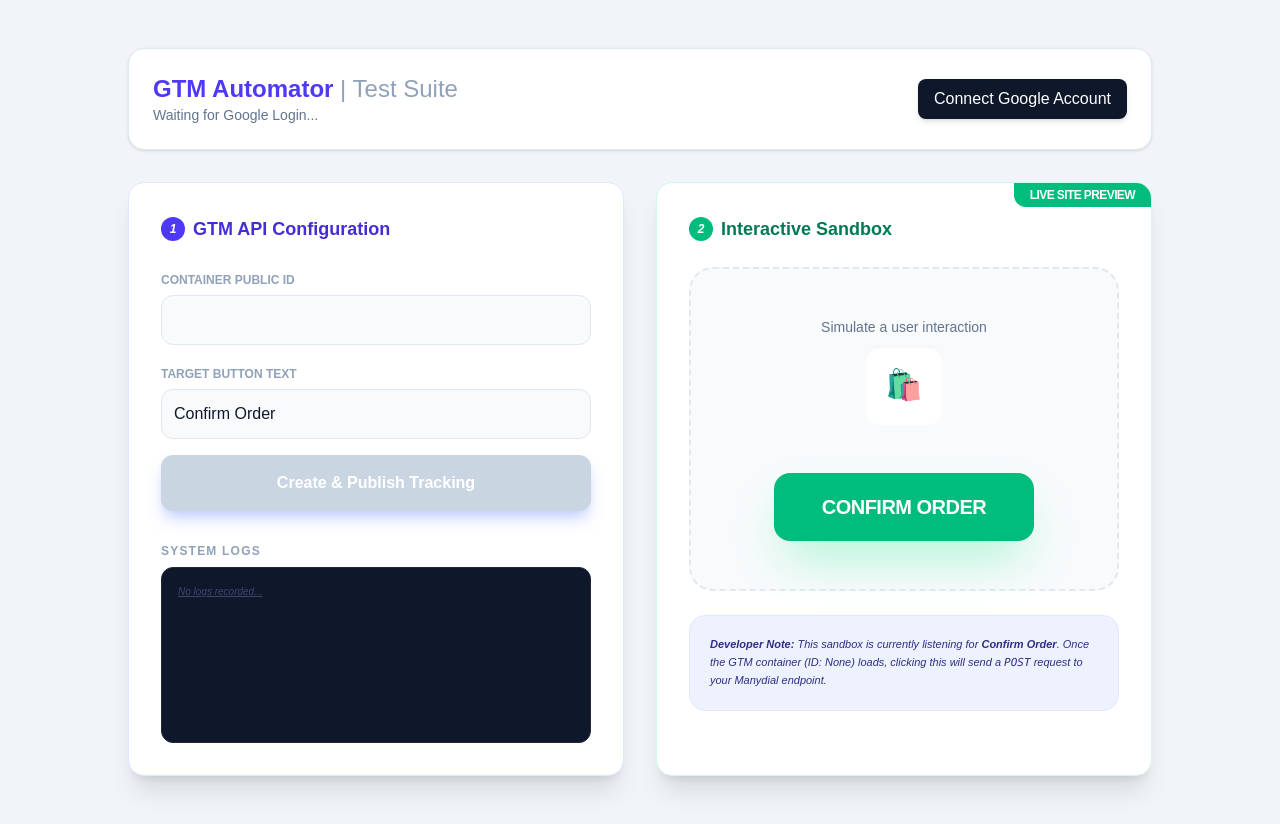
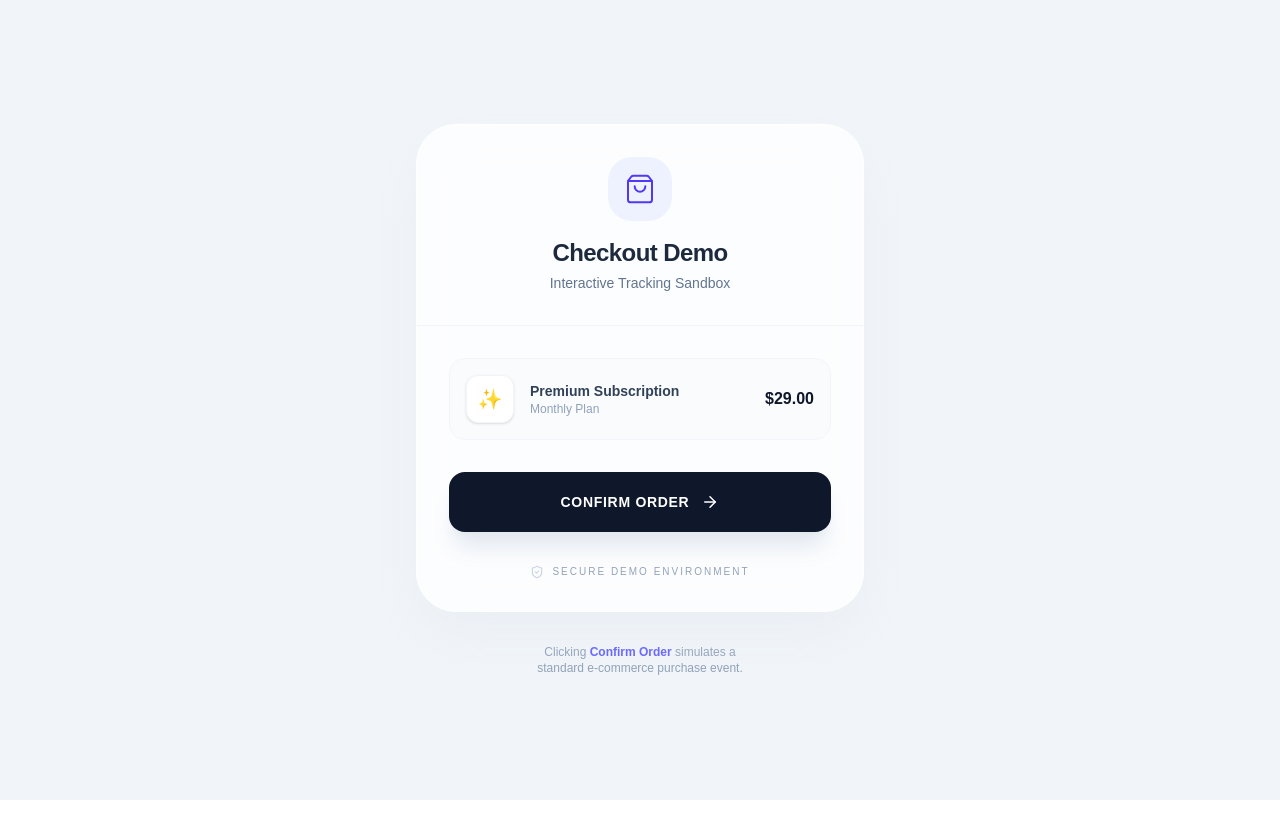
Before and after one commit to imtiazikbal/gtm-frontend, a Next.js app: page / in a window 1280 px wide. After the commit the page ends 800 px from the top, so only its background shows below. Built offline with nearby package versions, Linux system fonts and the light colour scheme.

Commit message:
ui update

```diff
--- a/package.json
+++ b/package.json
@@ -9,6 +9,7 @@
     "lint": "eslint"
   },
   "dependencies": {
+    "lucide-react": "^0.563.0",
     "next": "16.1.6",
     "nextjs-google-analytics": "^2.3.7",
     "react": "19.2.3",
--- a/src/pages/index.tsx
+++ b/src/pages/index.tsx
@@ -1,191 +1,101 @@
-// app/page.tsx
 'use client';
-import { useState, useEffect } from 'react';
-import { useSearchParams } from 'next/navigation';
+import { useState } from 'react';
+import { CheckCircle2, ShoppingBag, ArrowRight, ShieldCheck } from 'lucide-react';
 
-export default function GtmFullTest() {
-  const searchParams = useSearchParams();
+export default function ProductConfirmDemo() {
+  const [isOrdered, setIsOrdered] = useState(false);
+  const [isHovered, setIsHovered] = useState(false);
 
-  const [loading, setLoading] = useState(false);
-  const [activeGtm, setActiveGtm] = useState('');
-  const [logs, setLogs] = useState<string[]>([]);
-  const [auth, setAuth] = useState({ token: '', refresh: '' });
-
-  const [config, setConfig] = useState({
-    containerId: '',
-    buttonText: 'Confirm Order',
-    apiEndpoint: 'https://api.manydial.com/v1/portal/testHook',
-  });
-
-  // 1. Session Persistence: Load tokens from localStorage on mount
-  useEffect(() => {
-    const savedToken = localStorage.getItem('auth_token');
-    const savedRefresh = localStorage.getItem('refresh_token');
-
-    // Check URL first (for new logins)
-    const urlToken = searchParams.get('token');
-    const urlRefresh = searchParams.get('refresh');
-
-    if (urlToken && urlRefresh) {
-      // Save new login to state and storage
-      setAuth({ token: urlToken, refresh: urlRefresh });
-      localStorage.setItem('auth_token', urlToken);
-      localStorage.setItem('refresh_token', urlRefresh);
-      addLog('🔐 New login detected and saved to local storage.');
-      window.history.replaceState({}, document.title, window.location.pathname);
-    } else if (savedToken) {
-      // Restore previous session
-      setAuth({ token: savedToken, refresh: savedRefresh || '' });
-      addLog('🔄 Session restored from local storage.');
-    }
-  }, [searchParams]);
-
-  const addLog = (msg: string) => {
-    setLogs(prev => [`[${new Date().toLocaleTimeString()}] ${msg}`, ...prev]);
-  };
-
-  const handleLogin = () => {
-    window.location.href = 'http://localhost:3000/api/v1/auth/google';
-  };
-
-  const handleLogout = () => {
-    localStorage.removeItem('auth_token');
-    localStorage.removeItem('refresh_token');
-    setAuth({ token: '', refresh: '' });
-    addLog('👋 Logged out successfully.');
-  };
-
-  const handleSetup = async () => {
-    // Always use the latest token from state (which is synced with localStorage)
-    if (!auth.token) {
-      addLog('❌ Error: You must login first!');
-      return;
-    }
-
-    setLoading(true);
-    addLog('Requesting GTM Setup from Backend...');
-
-    try {
-      const res = await fetch('http://localhost:3000/api/v1/gtm/setup-tracking', {
-        method: 'POST',
-        headers: {
-          'Content-Type': 'application/json',
-          'Authorization': `Bearer ${auth.token}`
-        },
-        body: JSON.stringify({
-          containerId: config.containerId,
-          buttonSelector: config.buttonText,
-          buttonSelectorType: 'text',
-          apiEndpoint: config.apiEndpoint
-        }),
-      });
-
-      const data = await res.json();
-      if (!res.ok) throw new Error(data.message || 'Setup failed');
-
-      addLog(`✅ SUCCESS: Tag & Trigger Created (Version ${data.versionId})`);
-      setActiveGtm(config.containerId);
-    } catch (err) {
-      addLog(`❌ ERROR: ${err instanceof Error ? err.message : 'Unknown error occurred'}`);
-    } finally {
-      setLoading(false);
-    }
+  const handleConfirm = () => {
+    setIsOrdered(true);
+    // Logic for GTM trigger would go here
+    setTimeout(() => setIsOrdered(false), 3000);
   };
 
   return (
-    <main className="min-h-screen bg-slate-100 p-4 md:p-12 font-sans text-slate-900">
+    <main className="min-h-screen bg-[#F1F5F9] flex items-center justify-center p-6 font-sans">
+      {/* Soft Background Glows */}
+      <div className="fixed inset-0 -z-10 overflow-hidden">
+        <div className="absolute top-1/4 left-1/4 w-96 h-96 bg-indigo-200/40 blur-[100px] rounded-full" />
+        <div className="absolute bottom-1/4 right-1/4 w-96 h-96 bg-emerald-200/40 blur-[100px] rounded-full" />
+      </div>
 
-      <div className="max-w-5xl mx-auto space-y-8">
-        <header className="flex justify-between items-center bg-white p-6 rounded-2xl shadow-sm border border-slate-200">
-          <div>
-            <h1 className="text-2xl font-black text-indigo-600">GTM Automator <span className="text-slate-400 font-light">| Test Suite</span></h1>
-            <p className="text-sm text-slate-500">
-              {auth.token ? `Authenticated Session Active` : 'Waiting for Google Login...'}
-            </p>
+      <section className="w-full max-w-md">
+        <div className="bg-white/80 backdrop-blur-xl border border-white rounded-[2.5rem] shadow-2xl shadow-slate-200/60 overflow-hidden transition-all duration-500 hover:shadow-indigo-100/50">
+
+          {/* Header */}
+          <div className="p-8 text-center border-b border-slate-100">
+            <div className="inline-flex p-4 bg-indigo-50 rounded-3xl mb-4 text-indigo-600">
+              <ShoppingBag size={32} strokeWidth={1.5} />
             </div>
-          <div className="flex gap-3">
-             {auth.token && (
-               <button onClick={handleLogout} className="text-slate-500 text-sm hover:text-red-500 transition">
-                 Logout
-               </button>
-             )}
-             <button
-                onClick={handleLogin}
-                className={`${auth.token ? 'bg-emerald-500' : 'bg-slate-900'} text-white px-4 py-2 rounded-lg hover:opacity-90 transition shadow-md`}
-              >
-                {auth.token ? '✓ Connected' : 'Connect Google Account'}
-              </button>
+            <h2 className="text-2xl font-black text-slate-800 tracking-tight">Checkout Demo</h2>
+            <p className="text-slate-500 text-sm mt-1">Interactive Tracking Sandbox</p>
           </div>
-        </header>
 
-        <div className="grid md:grid-cols-2 gap-8">
-          {/* STEP 1: CONFIGURATION */}
-          <section className="bg-white p-8 rounded-2xl shadow-xl border border-indigo-100">
-            <h2 className="text-lg font-bold mb-6 flex items-center gap-2 text-indigo-700">
-              <span className="bg-indigo-600 text-white w-6 h-6 rounded-full flex items-center justify-center text-xs italic">1</span>
-              GTM API Configuration
-            </h2>
-            <div className="space-y-4">
-              <div>
-                <label className="text-xs font-bold uppercase text-slate-400">Container Public ID</label>
-                <input
-                  className="w-full mt-1 p-3 bg-slate-50 border border-slate-200 rounded-xl focus:ring-2 focus:ring-indigo-500 outline-none font-mono text-indigo-600"
-                  value={config.containerId}
-                  onChange={(e) => setConfig({...config, containerId: e.target.value})}
-                />
+          {/* Product Info */}
+          <div className="p-8 space-y-6">
+            <div className="flex items-center justify-between bg-slate-50/50 p-4 rounded-2xl border border-slate-100">
+              <div className="flex items-center gap-4">
+                <div className="w-12 h-12 bg-white rounded-xl shadow-sm border border-slate-100 flex items-center justify-center text-xl">
+                  ✨
                 </div>
                 <div>
-                <label className="text-xs font-bold uppercase text-slate-400">Target Button Text</label>
-                <input
-                  className="w-full mt-1 p-3 bg-slate-50 border border-slate-200 rounded-xl focus:ring-2 focus:ring-indigo-500 outline-none"
-                  value={config.buttonText}
-                  onChange={(e) => setConfig({...config, buttonText: e.target.value})}
-                />
+                  <h4 className="font-bold text-slate-700 text-sm">Premium Subscription</h4>
+                  <p className="text-xs text-slate-400">Monthly Plan</p>
                 </div>
-              <button
-                onClick={handleSetup}
-                disabled={loading || !config.containerId || !auth.token}
-                className="w-full py-4 bg-indigo-600 text-white rounded-xl font-bold hover:bg-indigo-700 disabled:bg-slate-300 transition-all shadow-lg shadow-indigo-200"
-              >
-                {loading ? 'Processing API Call...' : 'Create & Publish Tracking'}
-              </button>
+              </div>
+              <span className="font-bold text-slate-900">$29.00</span>
             </div>
 
-            <div className="mt-8">
-              <h3 className="text-xs font-bold text-slate-400 mb-2 uppercase tracking-widest">System Logs</h3>
-              <div className="bg-slate-900 rounded-xl p-4 h-44 overflow-y-auto font-mono text-[10px] text-indigo-300 border border-slate-800 scrollbar-hide">
-                {logs.length === 0 ? <div className="opacity-30 underline italic">No logs recorded...</div> : logs.map((l, i) => <div key={i} className="mb-1">{l}</div>)}
+            {/* Action Button */}
+            <div className="relative pt-2">
+              <button
+                onClick={handleConfirm}
+                onMouseEnter={() => setIsHovered(true)}
+                onMouseLeave={() => setIsHovered(false)}
+                className={`w-full group relative overflow-hidden py-5 rounded-2xl font-black uppercase tracking-wider text-sm transition-all duration-300 flex items-center justify-center gap-3
+                  ${isOrdered
+                    ? 'bg-emerald-500 text-white shadow-emerald-200'
+                    : 'bg-slate-900 text-white hover:bg-indigo-600 shadow-xl shadow-slate-200 hover:shadow-indigo-200 active:scale-95'
+                  }`}
+              >
+                {isOrdered ? (
+                  <>
+                    <CheckCircle2 size={18} />
+                    Order Confirmed
+                  </>
+                ) : (
+                  <>
+                    Confirm Order
+                    <ArrowRight size={18} className={`transition-transform duration-300 ${isHovered ? 'translate-x-1' : ''}`} />
+                  </>
+                )}
+
+                {/* Visual Feedback Glow */}
+                <div className="absolute inset-0 bg-white/20 opacity-0 group-active:opacity-100 transition-opacity" />
+              </button>
+
+              {/* Tag detection badge */}
+              <div className={`absolute -top-1 -right-2 flex items-center gap-1.5 px-3 py-1 bg-white border border-indigo-100 shadow-sm rounded-full transition-all duration-500 transform
+                ${isHovered ? 'opacity-100 -translate-y-2' : 'opacity-0 translate-y-0 pointer-events-none'}`}>
+                <div className="w-1.5 h-1.5 bg-indigo-500 rounded-full animate-pulse" />
+                <span className="text-[10px] font-bold text-indigo-600 uppercase tracking-tighter">GTM Listener Active</span>
               </div>
             </div>
-          </section>
-
-          {/* STEP 2: SANDBOX */}
-          <section className="bg-white p-8 rounded-2xl shadow-xl border border-emerald-100 relative overflow-hidden">
-            <div className="absolute top-0 right-0 bg-emerald-500 text-white px-4 py-1 text-xs font-bold rounded-bl-xl tracking-tighter">LIVE SITE PREVIEW</div>
-            <h2 className="text-lg font-bold mb-6 flex items-center gap-2 text-emerald-700">
-              <span className="bg-emerald-500 text-white w-6 h-6 rounded-full flex items-center justify-center text-xs italic">2</span>
-              Interactive Sandbox
-            </h2>
-
-            <div className="bg-slate-50 border-2 border-dashed border-slate-200 rounded-3xl p-12 flex flex-col items-center justify-center min-h-[250px]">
-              <div className="mb-8 text-center">
-                <p className="text-sm text-slate-500 mb-2">Simulate a user interaction</p>
-                <div className="w-20 h-20 bg-white rounded-2xl flex items-center justify-center shadow-inner mb-4 mx-auto text-3xl">🛍️</div>
           </div>
 
-              <button
-                className="px-12 py-5 bg-emerald-500 text-white rounded-2xl text-xl font-black hover:scale-105 active:scale-95 transition-all shadow-2xl shadow-emerald-200 uppercase tracking-tight"
-              >
-                {config.buttonText}
-              </button>
+          {/* Footer Footer */}
+          <div className="px-8 pb-8 flex items-center justify-center gap-2">
+            <ShieldCheck size={14} className="text-slate-300" />
+            <span className="text-[10px] font-medium text-slate-400 uppercase tracking-[0.2em]">Secure Demo Environment</span>
+          </div>
         </div>
 
-            <div className="mt-6 p-5 bg-indigo-50 rounded-2xl border border-indigo-100 text-[11px] text-indigo-900 leading-relaxed italic">
-              <strong>Developer Note:</strong> This sandbox is currently listening for <b>{config.buttonText}</b>. Once the GTM container (ID: {activeGtm || 'None'}) loads, clicking this will send a <code>POST</code> request to your Manydial endpoint.
-            </div>
+        {/* Floating Hint */}
+        <p className="text-center mt-8 text-slate-400 text-xs font-medium">
+          Clicking <span className="text-indigo-500 font-bold">Confirm Order</span> simulates a <br/> standard e-commerce purchase event.
+        </p>
       </section>
-        </div>
-      </div>
     </main>
   );
 }
```
Also changed, not shown: 1 other file (tests, documents, lock files or other folders). Lines whose indentation alone changed are shown as unchanged.
